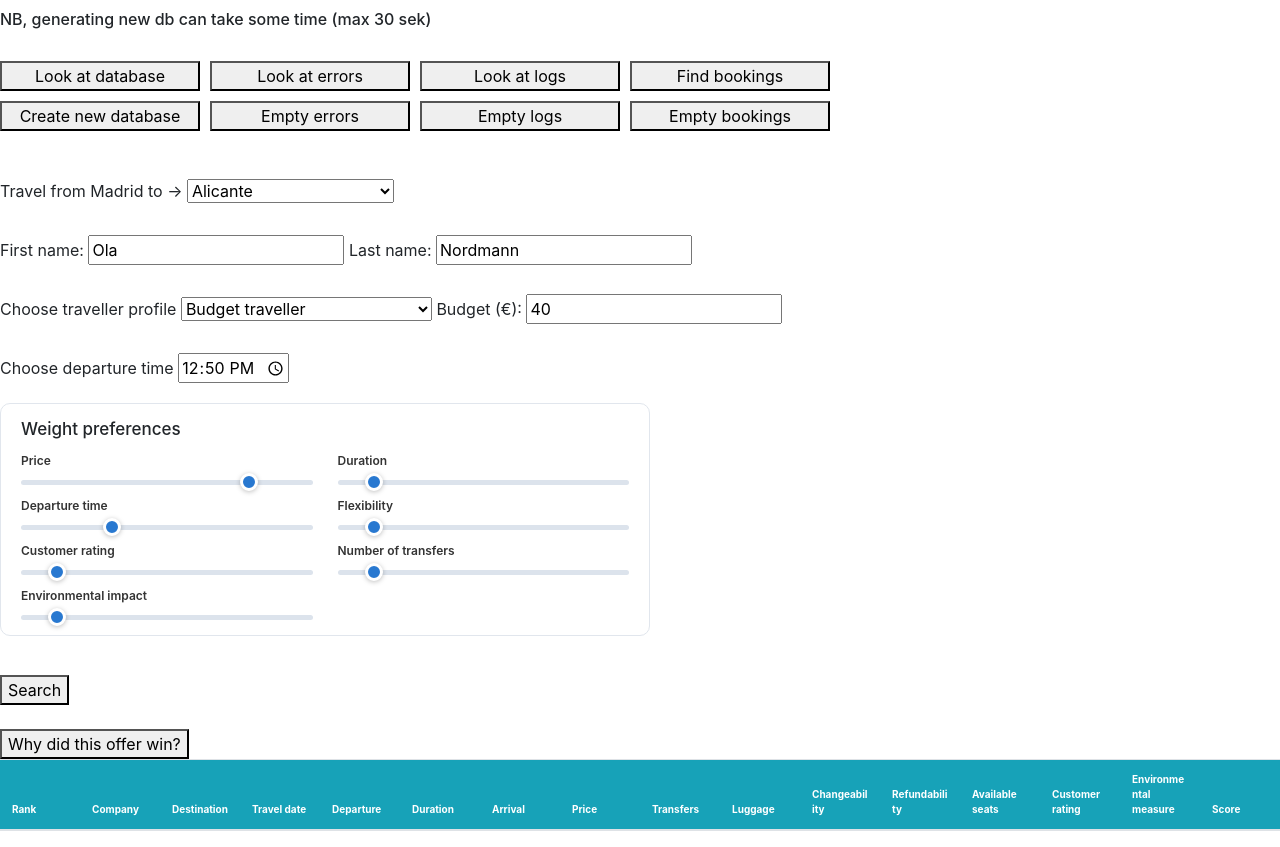
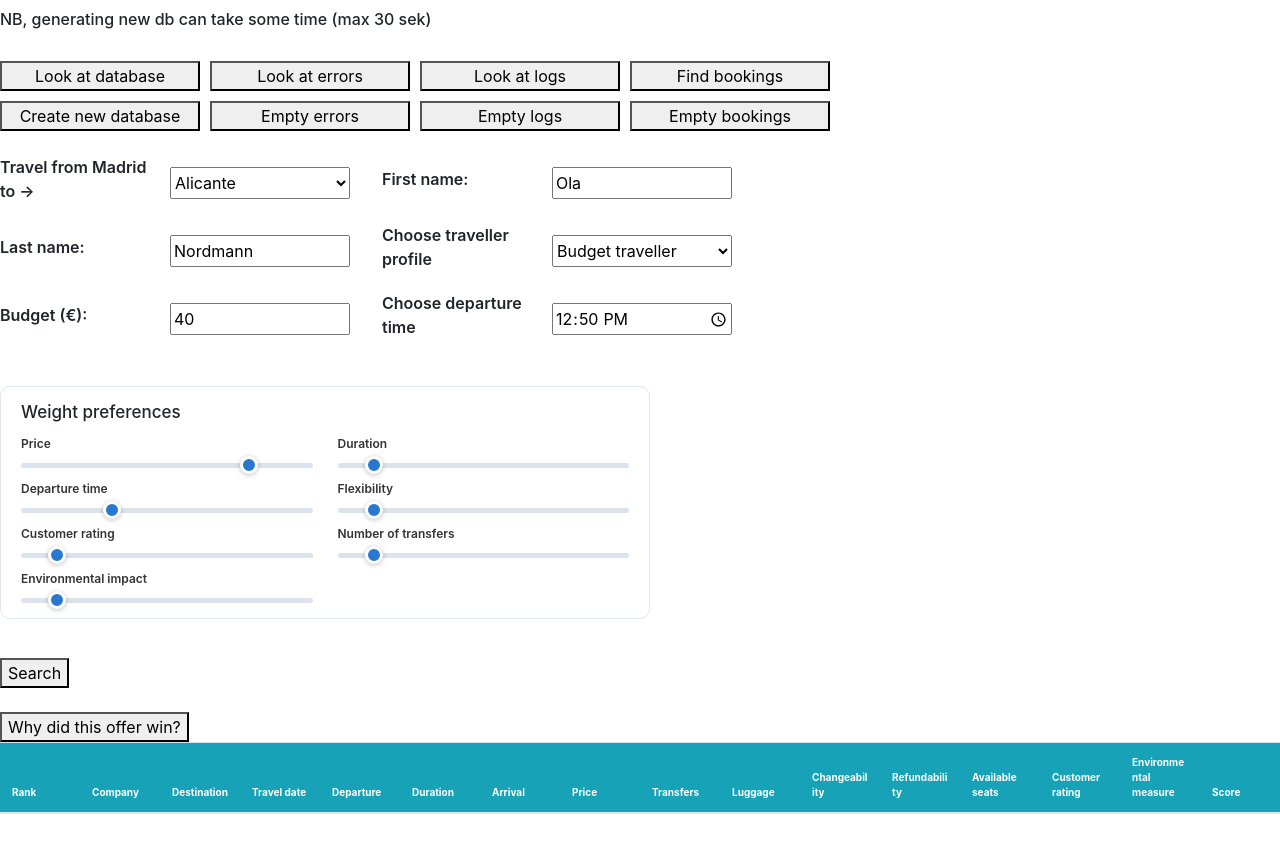
Before and after one commit to Knut1999/ACIT4420EXAM-2, a plain HTML site: page frontend/index.html in a window 1280 px wide. Shown: the part 70-917 px from the top of the page. Drawn offline with nearby package versions, Linux system fonts and the light colour scheme.

Commit message:
more frontend updates

```diff
--- a/frontend/index.css
+++ b/frontend/index.css
@@ -32,6 +32,53 @@
 @media (max-width: 800px) {
     .table-container table {
         font-size: 6px;
+    }
+}
+
+.search-details {
+    display: grid;
+    grid-template-columns: 350px 350px;
+    gap: 12px;
+    max-width: none;
+}
+
+.search-field {
+    display: grid;
+    grid-template-columns: 150px 180px;
+    gap: 20px;
+    align-items: center;
+}
+
+.search-field label {
+    display: block;
+    font-weight: 600;
+}
+
+.search-field input,
+.search-field select {
+    margin-right: 15px;
+    display: block;
+    width: 100%;
+    max-width: none;
+    min-height: 32px;
+}
+
+.search-field:nth-child(even) {
+    position: relative;
+    left: 20px;
+}
+
+@media (max-width: 600px) {
+    .search-details {
+        grid-template-columns: 1fr;
+    }
+
+    .search-field {
+        grid-template-columns: 80px minmax(0, 1fr);
+    }
+
+    .search-field:nth-child(even) {
+        left: 0;
     }
 }
 
--- a/frontend/index.html
+++ b/frontend/index.html
@@ -25,8 +25,9 @@
             <button onclick="emptyBookings()">Empty bookings</button>
         </div>
         <br>
-        <br>
-        <label for="destinations">Travel from Madrid to -> </label>
+        <section class="search-details">
+            <div class="search-field">
+                <label for="destinations">Travel from Madrid to -></label>
                 <select name="destinations" id="destinations">
                     <option value="Alicante">Alicante</option>
                     <option value="Barcelona">Barcelona</option>
@@ -44,16 +45,19 @@
                     <option value="Valencia">Valencia</option>
                     <option value="Zaragoza">Zaragoza</option>
                 </select>
+            </div>
 
-        <br><br>
+            <div class="search-field">
                 <label for="firstName">First name:</label>
                 <input type="text" id="firstName" name="firstName" placeholder="Enter first name" value="Ola">
+            </div>
 
+            <div class="search-field">
                 <label for="lastName">Last name:</label>
                 <input type="text" id="lastName" name="lastName" placeholder="Enter last name" value="Nordmann">
+            </div>
 
-        <br><br>
-
+            <div class="search-field">
                 <label for="budgetType">Choose traveller profile</label>
                 <select name="budgetType" id="budgetType" onchange="moveSliders()">
                     <option value="Budget traveller">Budget traveller</option>
@@ -61,12 +65,18 @@
                     <option value="Flexibility-focused tourist">Flexibility-focused tourist</option>
                     <option value="Environment-focused traveller">Environment-focused traveller</option>
                 </select>
+            </div>
 
+            <div class="search-field">
                 <label for="budgetSum">Budget (€):</label>
-        <input type="number" id="budgetSum" name="budgetSum" value="40"><br><br>
+                <input type="number" id="budgetSum" name="budgetSum" value="40">
+            </div>
 
+            <div class="search-field">
                 <label for="preferredDepartureTime">Choose departure time</label>
                 <input type="time" id="preferredDepartureTime" name="preferredDepartureTime" value="12:50">
+            </div>
+        </section>
         <br>
         <section class="preferences-panel" aria-labelledby="weight-preferences-heading">
             <h3 id="weight-preferences-heading">Weight preferences</h3>
```
Lines whose indentation alone changed are shown as unchanged.
